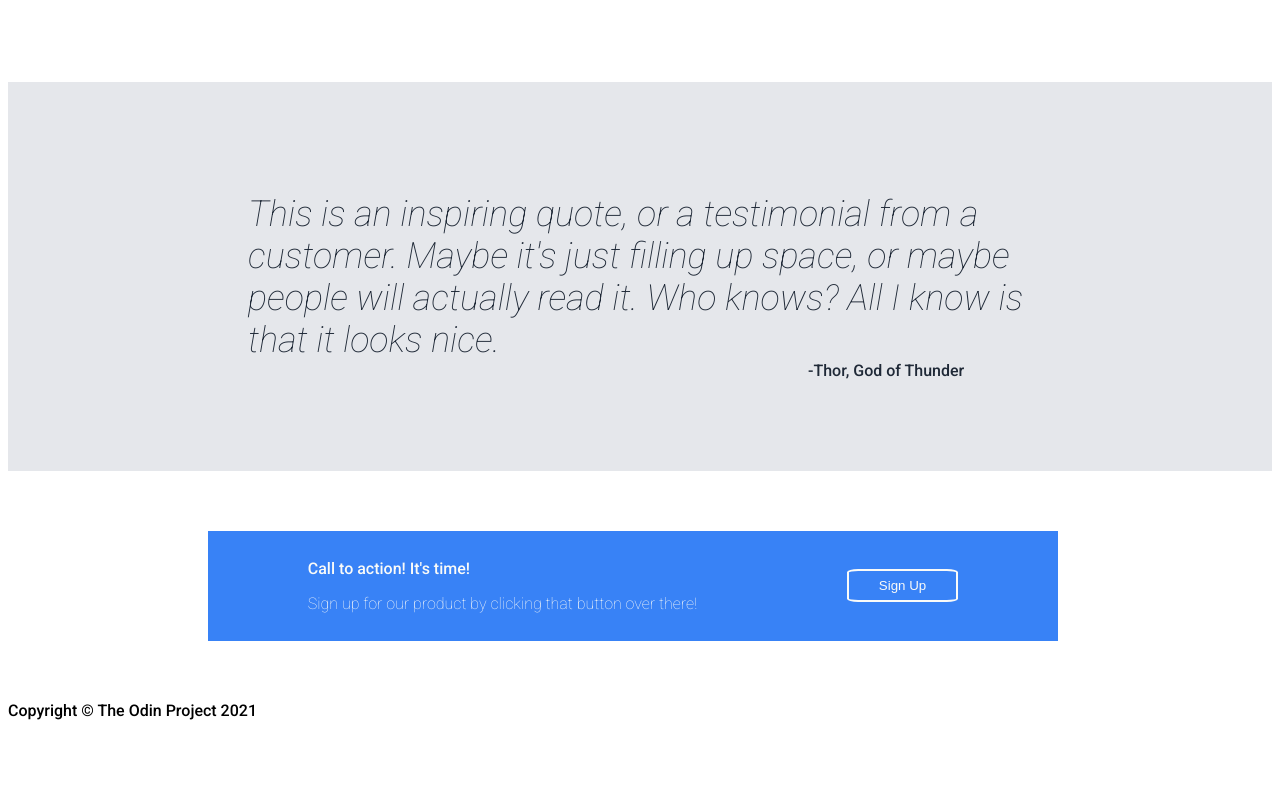
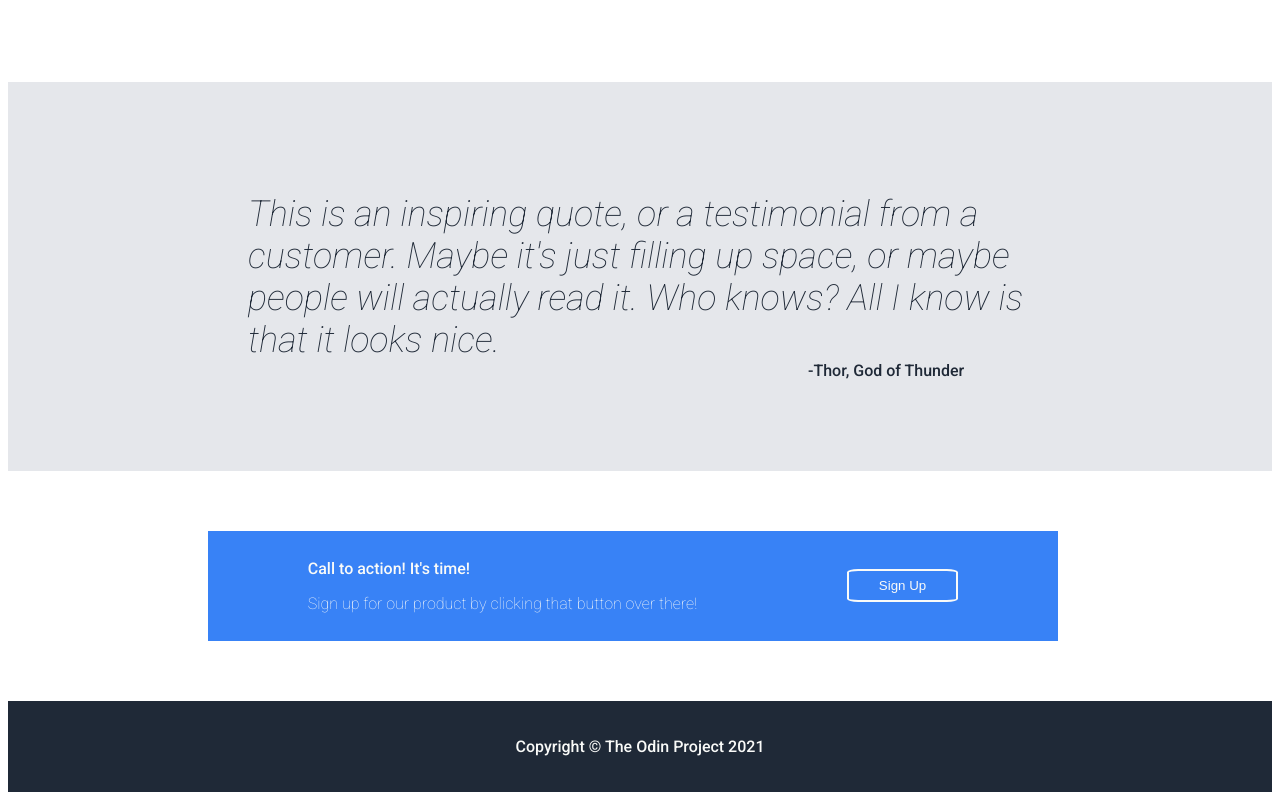
Before and after one commit to pbbyrro/odin-landing-page, a plain HTML site: page index.html in a window 1280 px wide. Shown: the part 790-1590 px from the top of the page. Before the commit the page ends 1526 px from the top, so only its background shows below. Drawn offline with Linux system fonts and the light colour scheme.

Commit message:
Add footer and styling

```diff
--- a/index.html
+++ b/index.html
@@ -73,7 +73,7 @@
         </div>
     </section>
 
-    <footer>
+    <footer class="footer">
         <p class="footer-text">Copyright © The Odin Project 2021</p>
     </footer>
 
--- a/style.css
+++ b/style.css
@@ -207,3 +207,12 @@ body {
     padding: 7px 30px;
     cursor: pointer;
 }
+
+.footer {
+    background-color: var(--bg-color-dark);
+    color: var(--color-hero-main);
+    display: flex;
+    justify-content: center;
+    align-items: center;
+    padding: 20px;
+}
```
